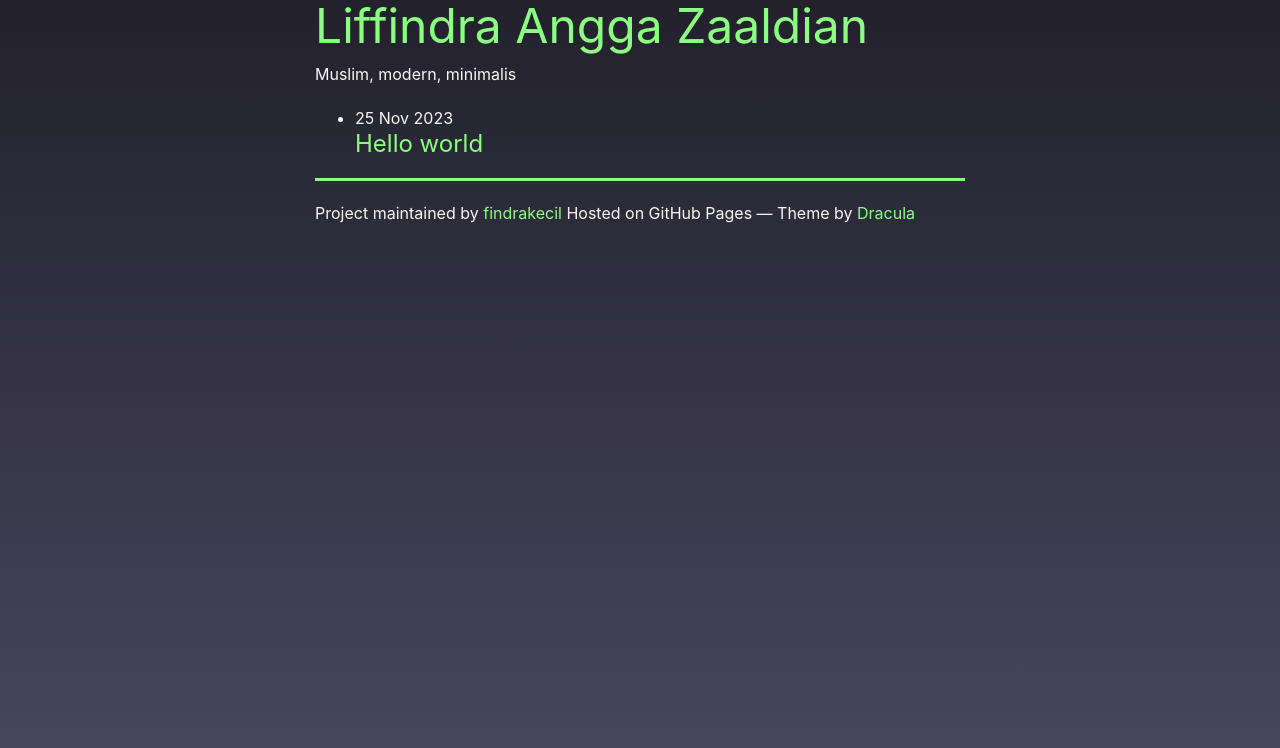
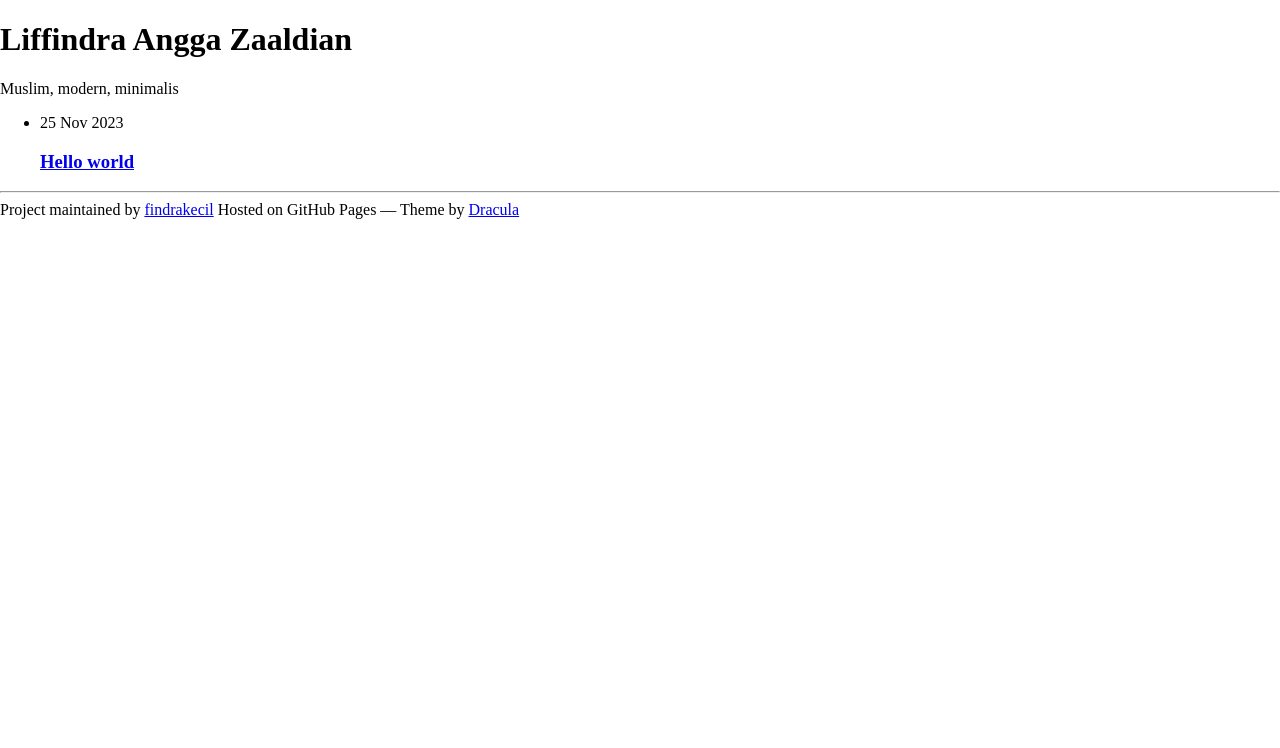
Before and after one commit to findrakecil/findrakecil.github.io, a Jekyll site: the page built from index.html, in a window 1280 px wide. Shown: the top 748 px of the page. Built offline with Jekyll 4.4.1, drawn with Linux system fonts in a browser that asks for light colours; the list of posts is cut into pages by our own code.

Commit message:
refactor: reset styles

```diff
--- a/_sass/main.scss
+++ b/_sass/main.scss
@@ -4,200 +4,3 @@
 @import "base";
 @import "rouge-dracula";
 @import "colorspaces";
-
-body {
-  padding: 0 0 20px 0;
-  margin: 0;
-  font: 16px/1.5 $base-font-family;
-  color: $foreground;
-  font-weight: normal;
-  background: $background;
-  background-attachment: fixed !important;
-  background: linear-gradient($background, lighten($background, 20%));
-}
-
-h1, h2, h3, h4, h5, h6 {
-  color: $cyan;
-  margin: 0 0 10px;
-  font-weight: normal;
-}
-
-p, ul, ol, table, pre, dl {
-  margin: 0 0 20px;
-}
-
-h1, h2, h3 {
-  line-height: 1.1;
-}
-
-h1 {
-  color: $green;
-  font-size: 48px;
-  line-height: 52px;
-}
-
-h2 {
-  font-size: 32px;
-  line-height: 36px;
-}
-
-h3 {
-  font-size: 24px;
-  line-height: 28px;
-}
-
-h4, h5, h6 {
-  font-family: $base-font-family;
-  color: $yellow;
-  font-weight: 600;
-}
-
-h4 {
-  font-size: 18px;
-  line-height: 21px;
-}
-
-h5, h6 {
-  font-size: 16px;
-  line-height: 18px;
-}
-
-h6 {
-  font-weight: 400;
-}
-
-a {
-  color: $green;
-  font-weight: 400;
-  text-decoration: none;
-
-  &:hover {
-    color: darken($green, 20%);
-  }
-}
-
-a small {
-  font-size: 11px;
-  color: $comment;
-  margin-top: -0.6em;
-  display: block;
-}
-
-strong {
-  font-weight: 600;
-}
-
-.wrapper {
-  max-width: 650px;
-  margin: 0 auto;
-  position: relative;
-  padding: 0 20px;
-}
-
-img {
-  max-width: 100%;
-}
-
-blockquote {
-  border-left: 3px solid $green;
-  margin: 0;
-  padding: 0 0 0 20px;
-  font-style: italic;
-}
-
-code {
-  font-family: $code-font-family;
-  color: $foreground;
-  background: $current;
-  font-size: 13px;
-  margin: 0 4px;
-  padding: 4px 6px;
-}
-
-pre {
-  padding: 8px 15px;
-  background: $background;
-  border: 3px solid $pink;
-  overflow: auto;
-  overflow-y: hidden;
-
-  code {
-    color: $foreground;
-    background: $background;
-    margin: 0;
-    padding: 0;
-  }
-}
-
-table {
-  width: 100%;
-  border-collapse: collapse;
-}
-
-th {
-  text-align: left;
-  padding: 10px;
-  background: $comment;
-  color: $foreground;
-  font-weight: 600;
-}
-
-td {
-  text-align: left;
-  padding: 5px 10px;
-  border-bottom: 2px solid $purple;
-}
-
-hr {
-  border: 0;
-  outline: none;
-  height: 3px;
-  margin: 0 0 20px;
-  background: $green;
-}
-
-dt {
-  color: $yellow;
-  font-weight: 600;
-}
-
-details {
-  & > summary {
-    list-style: none;
-
-    &::-webkit-details-marker {
-      display: none;
-    }
-
-    &::before {
-      content: "▷";
-      padding-inline-end: 8px;
-    }
-  }
-}
-
-details[open] {
-  & > summary {
-    &::before {
-      content: "▽";
-    }
-  }
-}
-
-[dir="rtl"] {
-  details {
-    & > summary {
-      &::before {
-        content: "◁";
-      }
-    }
-  }
-
-  details[open] {
-    & > summary {
-      &::before {
-        content: "▽";
-      }
-    }
-  }
-}
```
